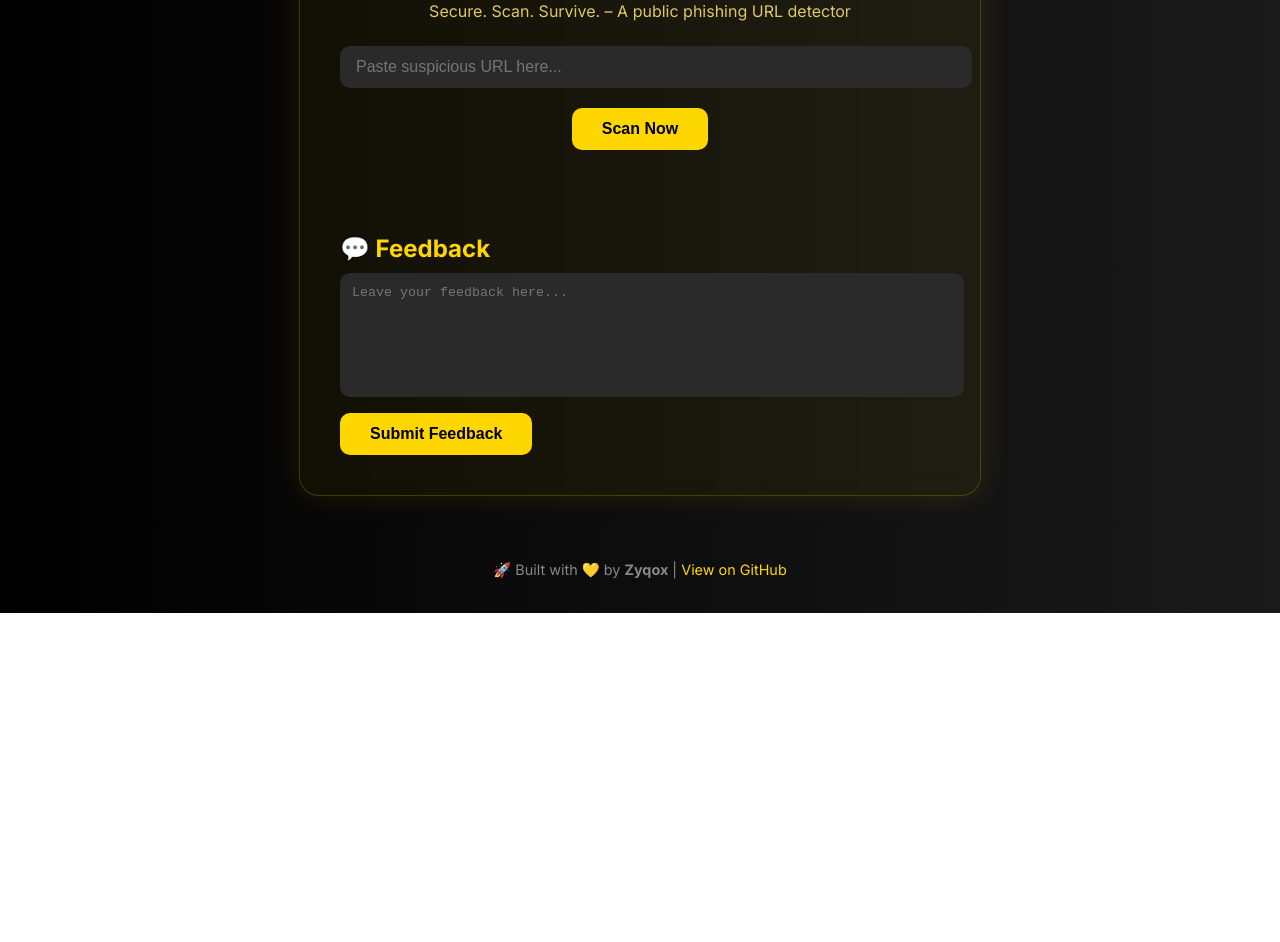
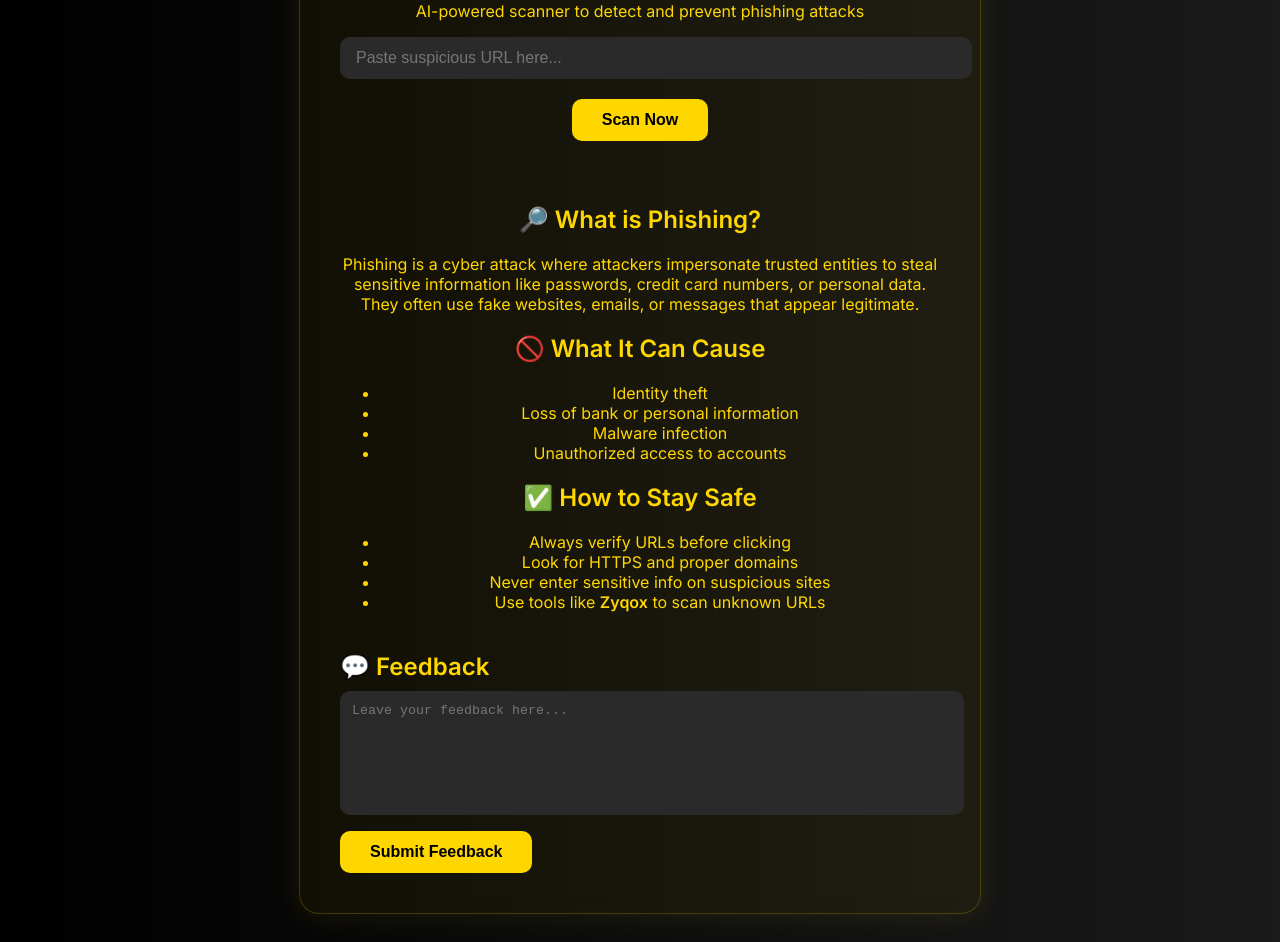
Before and after one commit to Zyqox/zyqox.github.io, a plain HTML site: page index.html in a window 1280 px wide. Shown: the part 239-1181 px from the top of the page. Before the commit the page ends 852 px from the top, so only its background shows below. Drawn offline with Linux system fonts and the light colour scheme.

Commit message:
Update index.html

```diff
--- a/index.html
+++ b/index.html
@@ -2,23 +2,48 @@
 <html lang="en">
 <head>
   <meta charset="UTF-8" />
-  <meta name="viewport" content="width=device-width, initial-scale=1.0"/>
-  <title>Zyqox – Phishing URL Scanner</title>
-  <link href="https://fonts.googleapis.com/css2?family=Inter:wght@400;700&display=swap" rel="stylesheet" />
+  <meta name="viewport" content="width=device-width, initial-scale=1.0" />
+  <title>Zyqox - AI Phishing Detector</title>
+
+  <!-- Fonts -->
+  <link href="https://fonts.googleapis.com/css2?family=Inter:wght@400;600&family=Montserrat:wght@700&display=swap" rel="stylesheet" />
+
+  <!-- Styles -->
   <link rel="stylesheet" href="style.css" />
 </head>
 <body>
   <main class="container">
     <header>
-      <img src="https://github.com/Zyqox/zyqox.github.io/blob/main/Logo_1.png?raw=true" alt="Zyqox Logo" />
+      <img src="https://github.com/Zyqox/zyqox.github.io/blob/main/Logo_1.png?raw=true" alt="Zyqox Logo" class="logo" />
       <h1>🛡️ Zyqox</h1>
-      <p class="subtext">Secure. Scan. Survive. – A public phishing URL detector</p>
+      <p class="tagline">AI-powered scanner to detect and prevent phishing attacks</p>
     </header>
 
-    <section>
+    <section class="scanner">
       <input type="text" id="url" placeholder="Paste suspicious URL here..." />
       <button onclick="checkURL()">Scan Now</button>
       <p id="result"></p>
+    </section>
+
+    <section class="info">
+      <h2>🔎 What is Phishing?</h2>
+      <p>Phishing is a cyber attack where attackers impersonate trusted entities to steal sensitive information like passwords, credit card numbers, or personal data. They often use fake websites, emails, or messages that appear legitimate.</p>
+
+      <h2>🚫 What It Can Cause</h2>
+      <ul>
+        <li>Identity theft</li>
+        <li>Loss of bank or personal information</li>
+        <li>Malware infection</li>
+        <li>Unauthorized access to accounts</li>
+      </ul>
+
+      <h2>✅ How to Stay Safe</h2>
+      <ul>
+        <li>Always verify URLs before clicking</li>
+        <li>Look for HTTPS and proper domains</li>
+        <li>Never enter sensitive info on suspicious sites</li>
+        <li>Use tools like <strong>Zyqox</strong> to scan unknown URLs</li>
+      </ul>
     </section>
 
     <section class="feedback">
@@ -31,10 +56,7 @@
   </main>
 
   <footer>
-    <p>
-      🚀 Built with 💛 by <strong>Zyqox</strong> |
-      <a href="https://github.com/Zyqox/zyqox.github.io" target="_blank">View on GitHub</a>
-    </p>
+    <p>🚀 Built with 💛 by <strong>Zyqox Team</strong> | <a href="https://github.com/Zyqox/zyqox.github.io" target="_blank">View on GitHub</a></p>
   </footer>
 
   <script src="script.js"></script>
```
